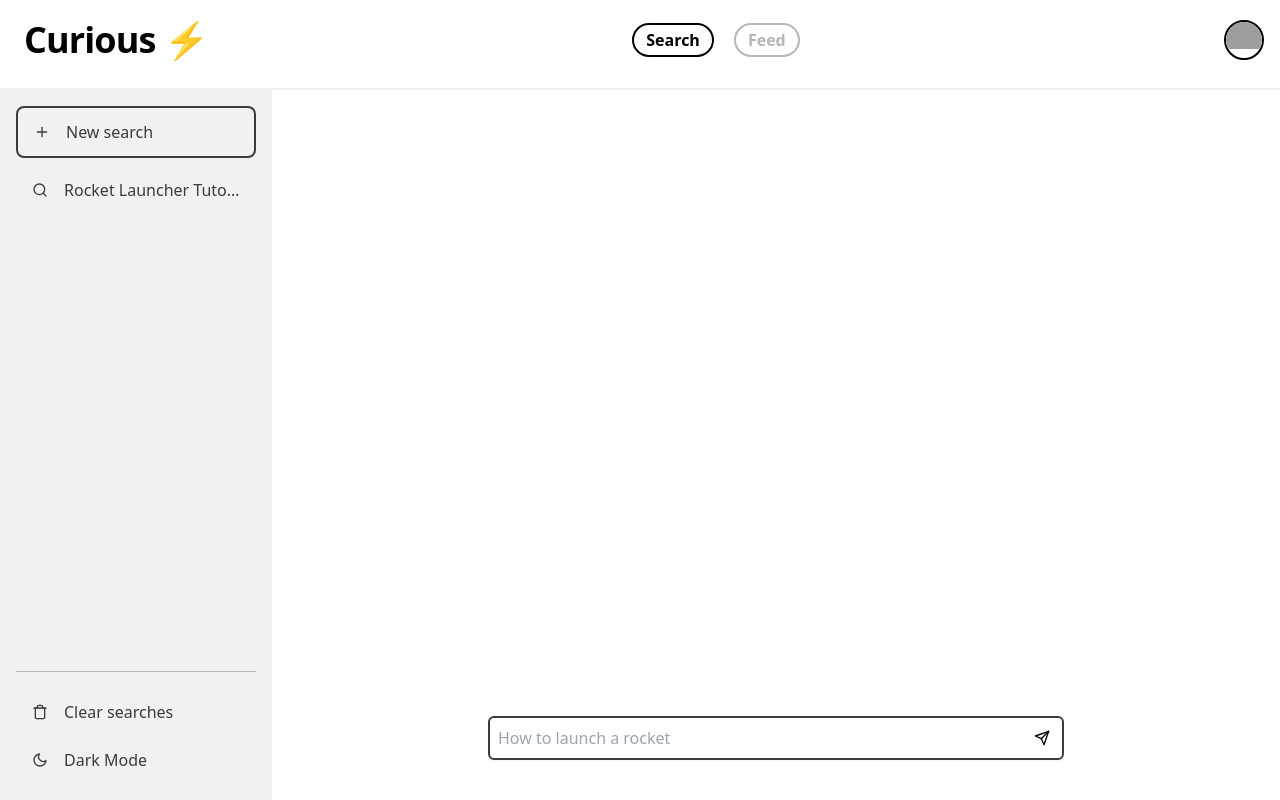
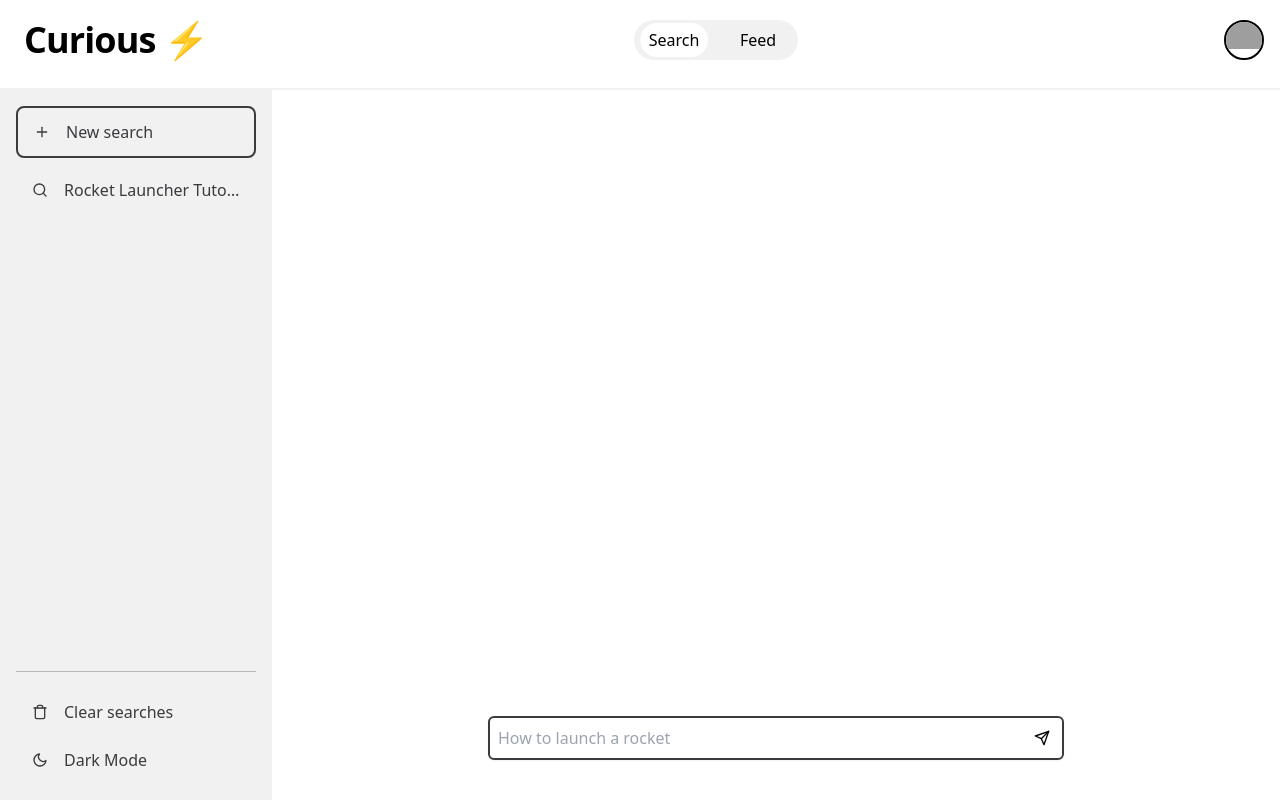
Before and after one commit to tchardonnens/curious-front, a Next.js app in the folder curious/: page /search in a window 1280 px wide. Built offline with nearby package versions, Linux system fonts and the light colour scheme; grey boxes are pictures that could not be loaded.

Commit message:
navbar animated sliding indicator

```diff
--- a/curious/src/components/header.tsx
+++ b/curious/src/components/header.tsx
@@ -1,35 +1,41 @@
 import Link from 'next/link';
 import { useRouter } from 'next/router';
 import React from 'react';
+import { useEffect, useRef } from 'react';
 
 export default function Header() {
   const router = useRouter();
   let headerContent;
-  let searchLinkClassName = ' font-semibold px-3 py-1 border-2 rounded-3xl duration-200 ease-in-out';
-  let feedLinkClassName = ' font-semibold px-3 py-1 border-2 rounded-3xl duration-200 ease-in-out';
+  const indicatorRef = useRef<HTMLDivElement | null>(null);
 
-  if (router.pathname === '/feed') {
-    feedLinkClassName += ' border-black text-black dark:border-darkGrey dark:text-darkGrey ';
-    searchLinkClassName += ' border-darkGrey text-darkGrey hover:border-darkerGrey hover:text-darkerGrey dark:border-darkerGrey dark:text-darkerGrey dark:hover:border-darkGrey hover:dark:text-darkGrey ';
-  } else if (router.pathname === '/search') {
-    searchLinkClassName += ' border-black text-black dark:border-darkGrey dark:text-darkGrey';
-    feedLinkClassName += ' border-darkGrey text-darkGrey hover:border-darkerGrey hover:text-darkerGrey dark:border-darkerGrey dark:text-darkerGrey dark:hover:border-darkGrey hover:dark:text-darkGrey ';
-  }
+  useEffect(() => {
+    const path = router.pathname;
+    if (indicatorRef.current) {
+      if (path === '/feed') {
+        indicatorRef.current.style.left = '0';
+        indicatorRef.current.style.transform = 'translateX(131.3333%)';
+      } else if (path === '/search') {
+        indicatorRef.current.style.right = '0';
+        indicatorRef.current.style.transform = 'translateX(-131.3333%)';
+      }
+    }
+  }, [router.pathname]);
 
   if (router.pathname === '/feed' || router.pathname === '/search') {
     headerContent = (
       <>
-        <div className='flex flex-row items-center gap-5'>
-          <div className="text-center">
-            <Link href="/search" className={searchLinkClassName}>Search</Link>
-          </div>
-          <div className="text-center">
-            <Link href="/feed" className={feedLinkClassName}>Feed</Link>
-          </div>
+        <div className='bg-lightGrey dark:bg-darkerGrey rounded-full p-2 flex flex-row items-center gap-5 relative'>
+          <Link href="/search" className='text-center w-16 relative z-10'>
+            Search
+          </Link>
+          <Link href="/feed" className='text-center w-16 relative z-10'>
+            Feed
+          </Link>
+          <div className="indicator absolute z-0 bottom-1/6 top-1/6 h-5/6 w-5/12 bg-white dark:bg-black rounded-full transform transition-all duration-300 ease-in-out" ref={indicatorRef}></div>
         </div>
-        <div className='h-10 w-10 border-2 border-black dark:border-darkGrey rounded-full overflow-hidden cursor-pointer'>
+        <Link href="/profile" className='h-10 w-10 border-2 border-black dark:border-darkGrey rounded-full overflow-hidden cursor-pointer'>
           <img className='w-full height-full' src="https://pyxis.nymag.com/v1/imgs/d6a/dc7/4a5001b7beea096457f480c8808572428b-09-roll-safe.rsquare.w700.jpg" alt="User" />
-        </div>
+        </Link>
       </>
     );
   } else if (router.pathname === '/signup' || router.pathname === '/signin') {
--- /dev/null
+++ b/curious/src/pages/profile.tsx
@@ -0,0 +1,9 @@
+const Profile = () => {
+    return(
+        <div>
+
+        </div>
+    );
+}
+
+export default Profile;
```
